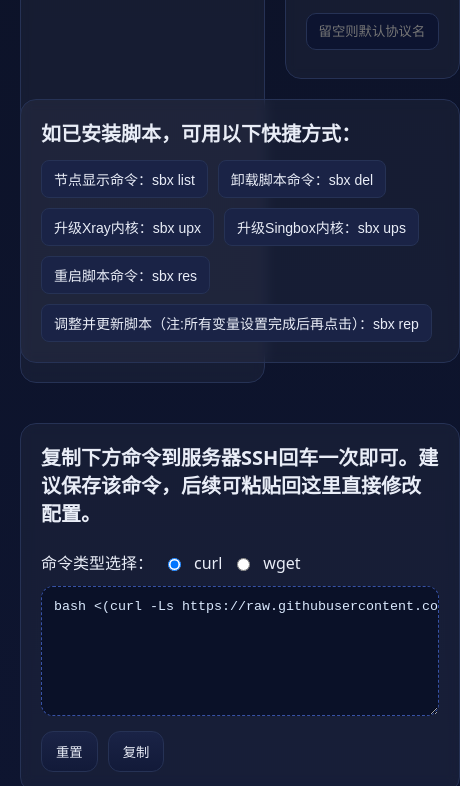
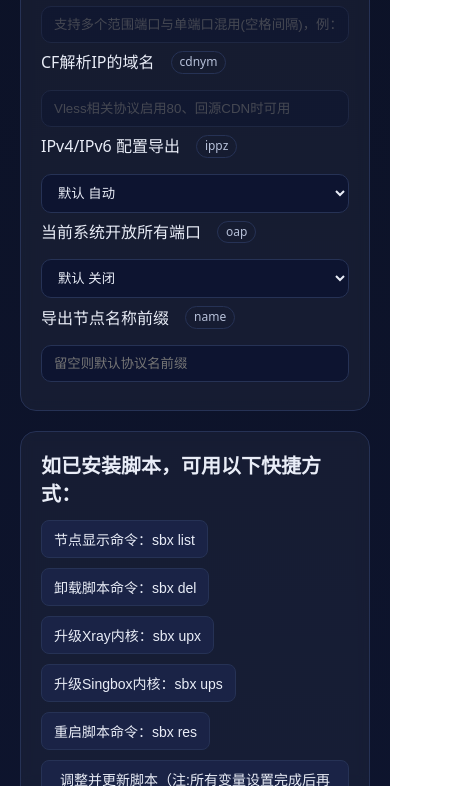
Before and after one commit to chrimast/sbx, a plain HTML site: page index.html in a window 390 px wide. Shown: the part 1214-2000 px from the top of the page, 460 px wide, since content can reach past the window. Drawn offline with Linux system fonts and the light colour scheme.

Commit message:
fix generator layout overlap on GitHub Pages
Keep protocol list on the left. Place global config and shortcut
commands on the right so they no longer cover protocol-port.

```diff
--- a/index.html
+++ b/index.html
@@ -83,30 +83,38 @@
     .grid {
       display: grid;
       grid-template-columns: 1fr 1fr;
-      grid-template-rows: auto auto auto auto;
+      grid-template-rows: auto auto auto;
+      align-items: start;
       gap: 20px;
-    }
-    @media (max-width: 1100px) {
-      .grid {
-        grid-template-columns: 1fr;
-        grid-template-rows: auto auto auto auto auto;
-      }
     }
     .protocol-port {
       grid-column: 1;
-      grid-row: 1 / 4;
+      grid-row: 1 / 3;
     }
     .global-config {
       grid-column: 2;
       grid-row: 1;
     }
     .shortcut-commands-card {
-      grid-column: 1 / 3;
+      grid-column: 2;
       grid-row: 2;
     }
     .out {
       grid-column: 1 / 3;
-      grid-row: 5;
+      grid-row: 3;
+    }
+    @media (max-width: 1100px) {
+      .grid {
+        grid-template-columns: 1fr;
+        grid-template-rows: none;
+      }
+      .protocol-port,
+      .global-config,
+      .shortcut-commands-card,
+      .out {
+        grid-column: 1;
+        grid-row: auto;
+      }
     }
     .card {
       background: rgba(255, 255, 255, .04);
```
